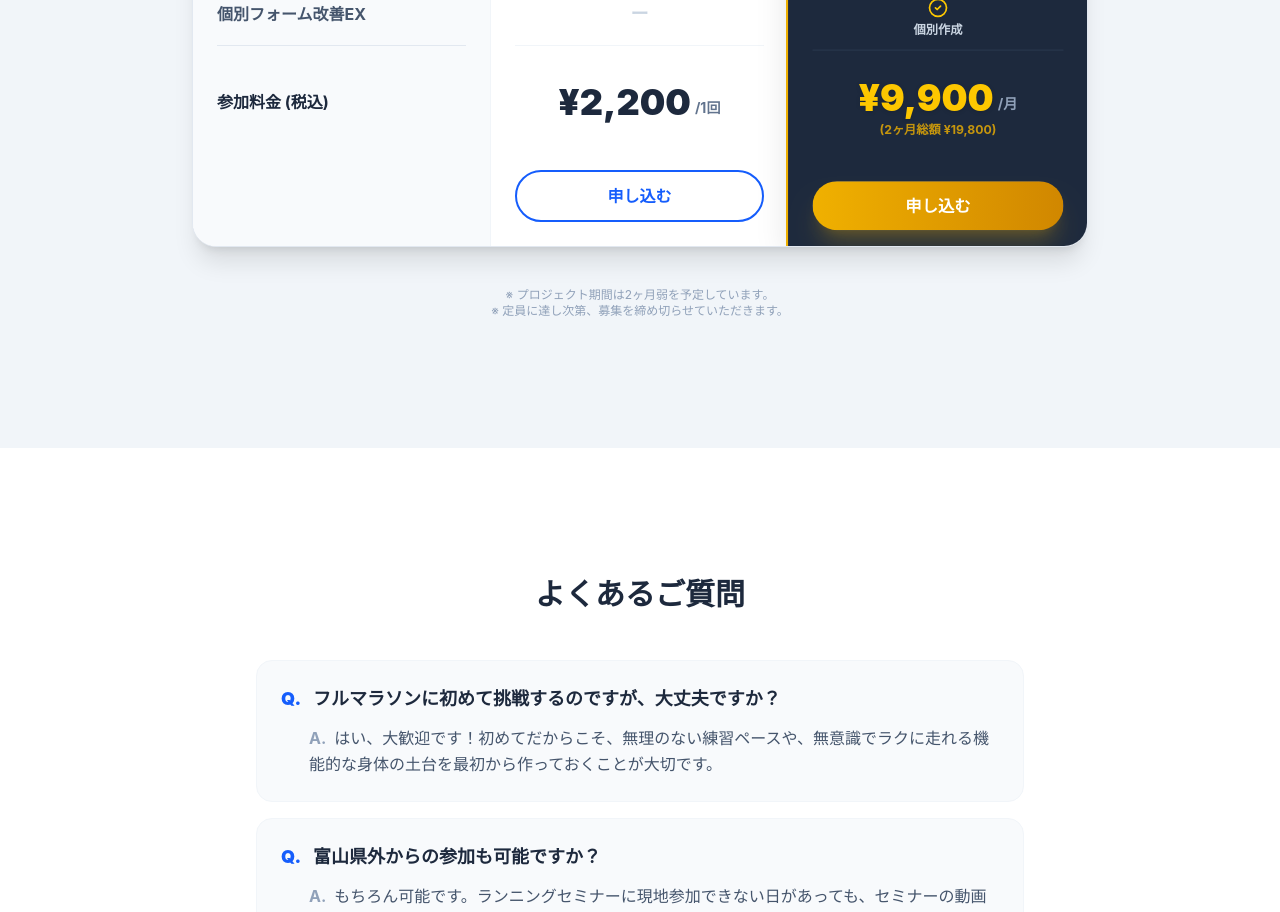
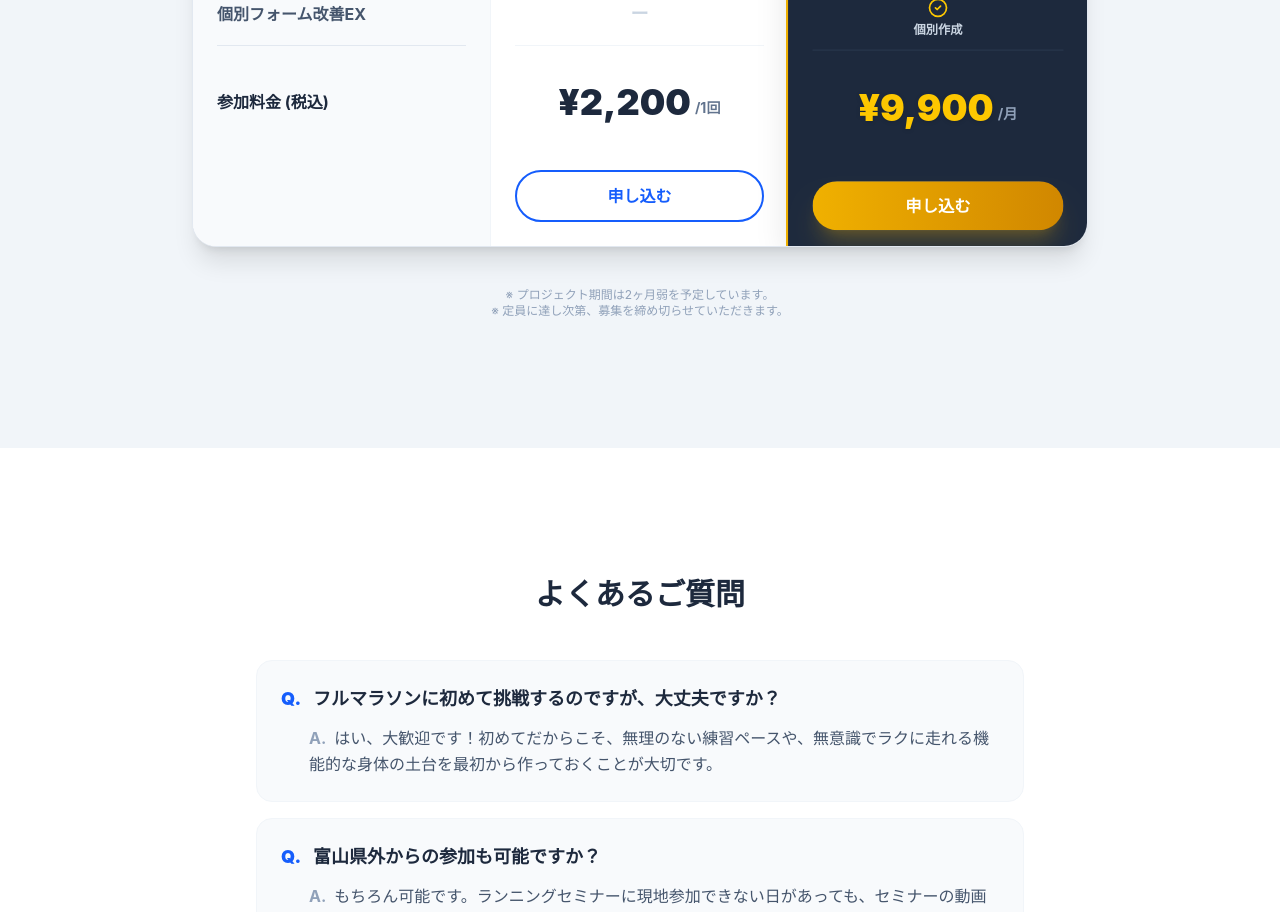
Before and after one commit to hayateooono/runcamp-kurobe, a React (Vite) app: page / in a window 1280 px wide. Shown: the part 7860-8772 px from the top of the page. Built offline with nearby package versions, Linux system fonts and the light colour scheme.

Commit message:
料金修正

```diff
--- a/src/App.jsx
+++ b/src/App.jsx
@@ -783,7 +783,6 @@ export default function App() {
                         <span className="text-4xl font-black font-en text-yellow-400 drop-shadow">¥9,900</span>
                         <span className="text-slate-400 text-sm font-bold mb-1">/月</span>
                       </div>
-                      <span className="text-xs font-bold text-yellow-500/80 mt-1">(2ヶ月総額 ¥19,800)</span>
                     </div>
                     <div className="h-16 flex items-end justify-center">
                       <Button onClick={() => window.open(APPLY_URL, '_blank')} className="w-full py-3 bg-gradient-to-r from-yellow-500 to-yellow-600 text-slate-900 hover:from-yellow-400 hover:to-yellow-500 shadow-xl shadow-yellow-500/20 border-none">申し込む</Button>
```
